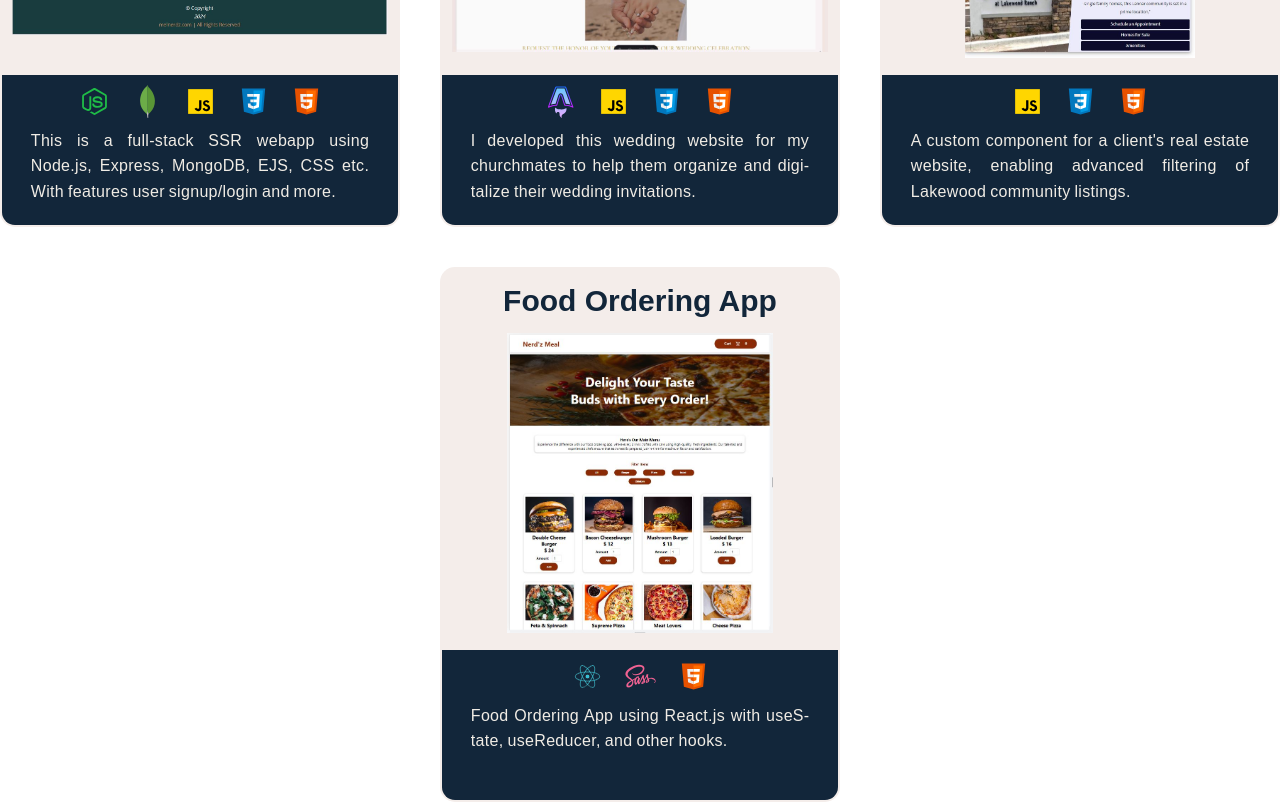
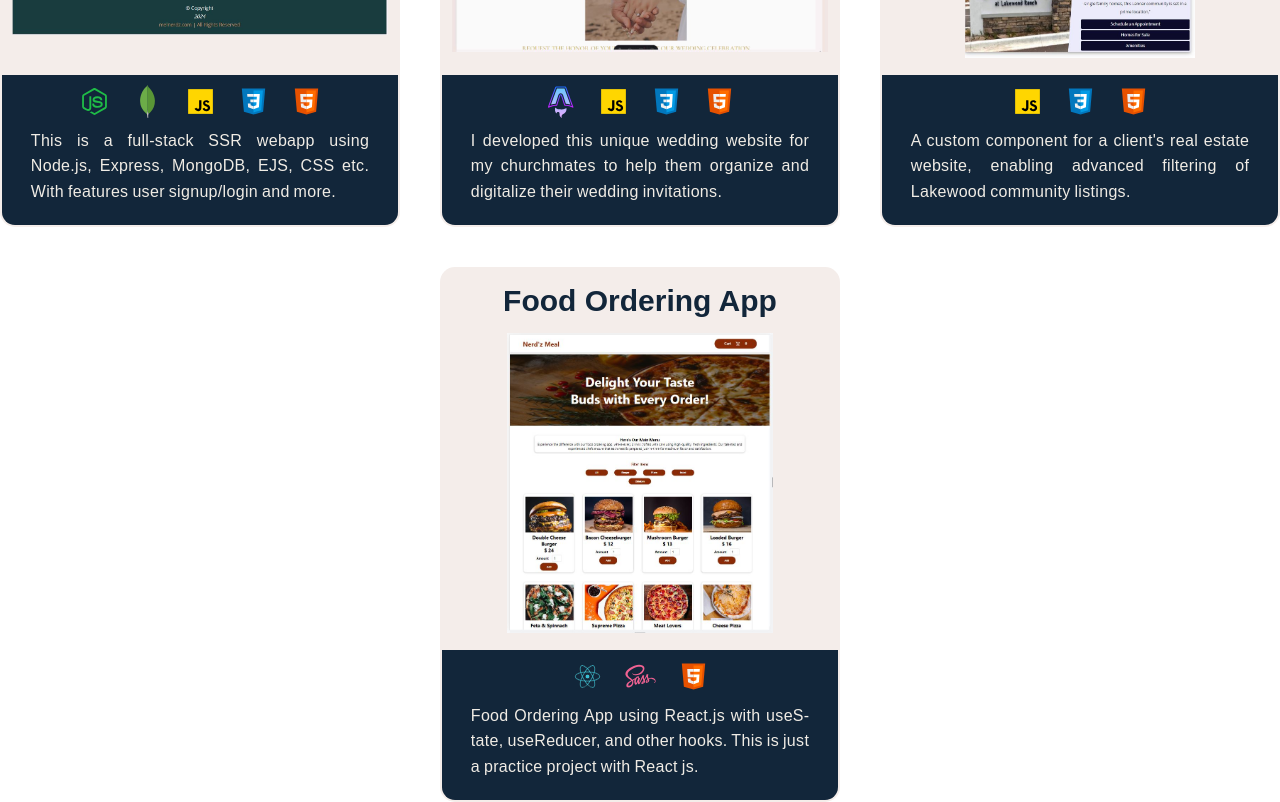
Before and after one commit to mdejesus23/my-website, a React (Vite) app: page / in a window 1280 px wide. Shown: the part 1360-2162 px from the top of the page. Built offline with nearby package versions, Linux system fonts and the light colour scheme; a web font is replaced by a local one.

Commit message:
update wedding website description

```diff
--- a/src/Data/projectList.js
+++ b/src/Data/projectList.js
@@ -25,9 +25,9 @@ const projectList = [
     name: "Wedding Website",
     imgSrc: "/wedding.JPG",
     shortDesc:
-      "I developed this wedding website for my churchmates to help them organize and digitalize their wedding invitations.",
+      "I developed this unique wedding website for my churchmates to help them organize and digitalize their wedding invitations.",
     link: "https://jayandmikka-wedding.netlify.app/",
-    description: `Welcome to the Wedding of the Year website, crafted with the Astro SSG framework. Every design element and layout you see here is born from my vision and creativity. It has an RSVP form that sends message directly to their account and more. Explore and enjoy the celebration of this special occasion.`,
+    description: `Welcome to the Wedding of the Year website, crafted with the Astro SSG framework. Every design element and layout you see here is born from my vision and creativity including the logo. I've used Astro island architecture with React js component for interactive components. It has an RSVP form that sends message directly to their account, responsive image gallery, accordion for FAQ page, carousel in our story page and more. Explore and enjoy the celebration of this special occasion.`,
     sourceCode: "https://github.com/mdejesus23/jay-mikka-wedding",
     techStack: [
       { id: "a1", tech: "Astro", techImg: "/icons8-astro-js.svg" },
@@ -58,7 +58,7 @@ const projectList = [
     name: "Food Ordering App",
     imgSrc: "/foodOrderApp.jpg",
     shortDesc:
-      "Food Ordering App using React.js with useState, useReducer, and other hooks.",
+      "Food Ordering App using React.js with useState, useReducer, and other hooks. This is just a practice project with React js.",
     link: "https://food-app.melnerdz.com",
     description: `I have developed a Food Ordering App using React.js, incorporating essential concepts such as useState for state management, useReducer, useCallback, and other key React hooks. Additionally, I utilized the Fetch API to send GET requests to a Firebase server and interact with a real-time database. The app is styled using Sass, providing a visually appealing interface. Users can add items to their cart and place orders, triggering a POST request to Firebase for seamless order processing.`,
     sourceCode: "https://github.com/mdejesus23/food-app",
```
Also changed, not shown: 1 other file (tests, documents, lock files or other folders).
